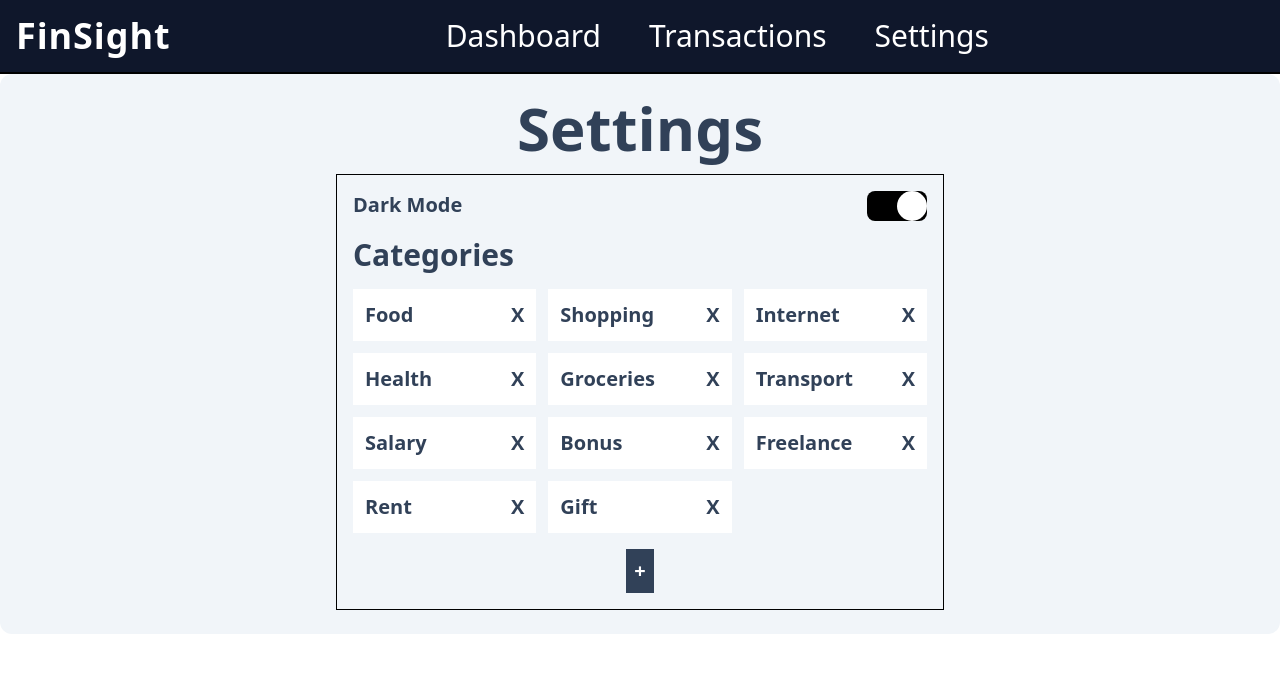
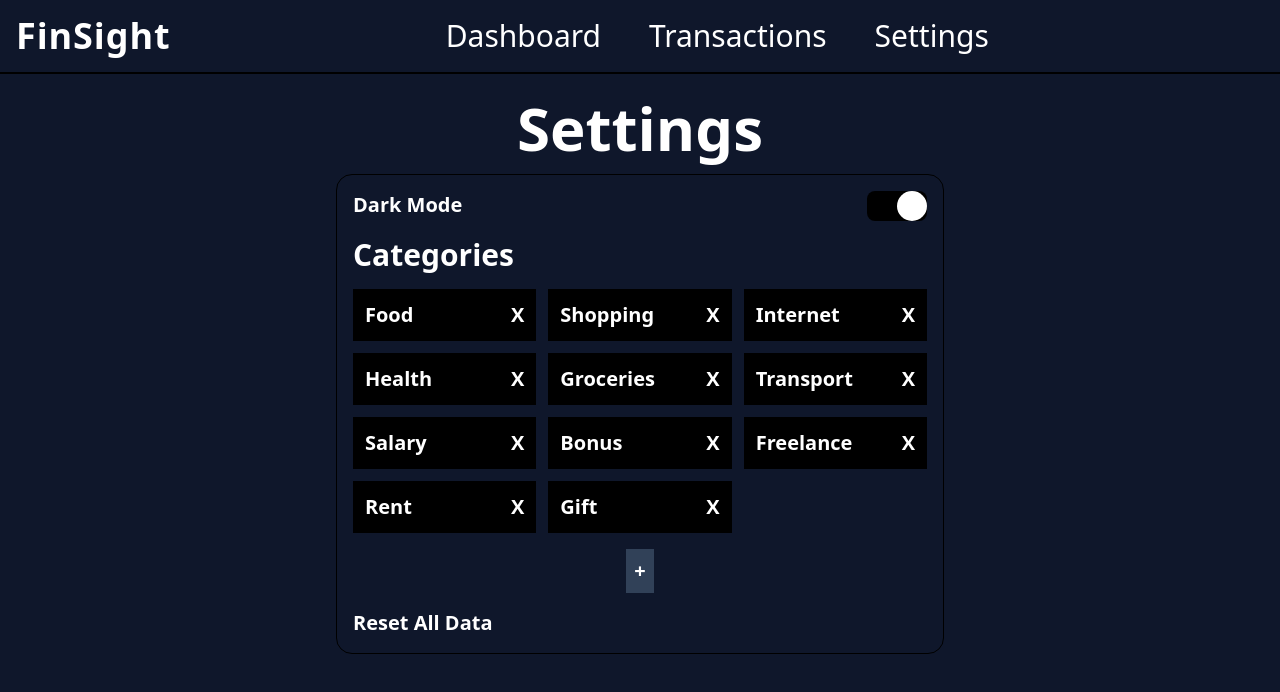
Before and after one commit to Amrit126/Finance-Dashboard, a React (Vite) app: page /settings in a window 1280 px wide. Shown: the top 692 px of the page. Built offline with nearby package versions, Linux system fonts and the light colour scheme.

Commit message:
Adding confiramtion for removing categories and reseting whole data

```diff
--- a/src/pages/settings/Categories.jsx
+++ b/src/pages/settings/Categories.jsx
@@ -1,6 +1,6 @@
 import { useState } from 'react'
 
-export function Categories({ categories, setCategories }) {
+export function Categories({ categories, setCategories, setShowModal, setDeletingCategory, isDark }) {
     const [isAdding, setIsAdding] = useState(false)
     const [inputText, setInputText] = useState('')
 
@@ -27,14 +27,22 @@ export function Categories({ categories, setCategories }) {
         cancelAdding()
     }
 
+    function removeCategory(name) {
+        setShowModal(true)
+        setDeletingCategory(name)
+    }
+
     return (
         <div>
             <h2 className="font-extrabold text-2xl md:text-3xl my-4">Categories</h2>
             <div className="grid grid-cols-2 text-sm md:text-xl md:grid-cols-3 gap-3">
                 {categories.map(category => (
-                    <div key={category} className="bg-white flex justify-between items-center p-3">
+                    <div key={category} className={`${isDark ? 'bg-black' : 'bg-white'} flex justify-between
+                    items-center p-3`}>
                         <p>{category}</p>
-                        <button className="cursor-pointer ">X</button>
+                        <button className="cursor-pointer "
+                            onClick={() => removeCategory(category)}
+                        >X</button>
                     </div>
                 ))}
             </div>
@@ -46,7 +54,7 @@ export function Categories({ categories, setCategories }) {
                     >+</button>
                 </div>
                 <div className={`${isAdding ? 'flex' : 'hidden'} flex-col items-center p-2
-                            bg-gray-300 rounded-xl`}>
+                            bg-gray-300 rounded-xl ${isDark ? 'text-black' : ''} text-lg`}>
                     <h3 className="font-bold">New Category</h3>
                     <label className="mt-4">Name:
                         <input className="bg-white p-1 mx-2 text-black focus:outline-none
--- /dev/null
+++ b/src/pages/settings/ConfirmationModal.jsx
@@ -0,0 +1,50 @@
+import { useEffect, useRef } from 'react'
+
+export function ConfirmationModal({ showModal, setShowModal, deletingCategory }) {
+    const modal = useRef(null)
+
+    useEffect(() => {
+        if (showModal) {
+            document.body.style.overflow = "hidden";
+        } else {
+            document.body.style.overflow = "";
+        }
+
+        const handleOutsideClick = (e) => {
+            if (modal.current && !modal.current.contains(e.target)) {
+                setShowModal(false)
+            }
+        }
+
+        document.addEventListener("mousedown", handleOutsideClick)
+
+        return () => {
+            document.body.style.overflow = "";
+            document.removeEventListener("mousedown", handleOutsideClick)
+        };
+    }, [showModal, setShowModal]);
+
+    function cancelRemovingCategory() {
+        setShowModal(false)
+    }
+
+    return (
+        <div className={`absolute z-50 h-[400px] bg-black text-white w-[90%]
+                md:w-1/2 ${showModal ? 'flex' : 'hidden'} flex-col justify-between items-center font-semibold
+                text-xl md:text-3xl gap-2 p-2 rounded-xl py-4`}
+            ref={modal}
+        >
+            <h3>Delete {deletingCategory}?</h3>
+            <p>Warning: This will remove all the data from the chosen category.</p>
+            <div className="flex gap-2">
+                <button className="bg-red-500 text-black rounded-xl p-2
+                                    cursor-pointer transition-all duration-300 hover:opacity-80"
+                    onClick={cancelRemovingCategory}
+                >Cancel</button>
+                <button className="bg-blue-500 text-black rounded-xl p-2
+                                    cursor-pointer transition-all duration-300 hover:opacity-80"
+                >Submit</button>
+            </div>
+        </div>
+    )
+}
--- /dev/null
+++ b/src/pages/settings/ResetAllData.jsx
@@ -0,0 +1,33 @@
+import { useState } from 'react'
+
+export function ResetAllData() {
+    const [showConfirmation, setShowConfirmation] = useState(false)
+
+    function showConfirmationOn() {
+        setShowConfirmation(true)
+    }
+
+    function showConfirmationOff() {
+        setShowConfirmation(false)
+    }
+
+    return (
+        <div className="mt-4">
+            <button className={`${showConfirmation ? 'hidden' : ''} cursor-pointer hover:underline`}
+                onClick={showConfirmationOn}
+            >Reset All Data</button>
+            <div className={`${showConfirmation ? '' : 'hidden'} flex-col gap-2 bg-black p-2 rounded-lg`}>
+                <p>Are you sure you want to reset all data this will remove all of your entries?</p>
+                <div className="flex gap-2 justify-center mt-2">
+                    <button className="bg-red-500 text-black rounded-xl p-2
+                                    cursor-pointer transition-all duration-300 hover:opacity-80"
+                        onClick={showConfirmationOff}
+                    >Cancel</button>
+                    <button className="bg-blue-500 text-black rounded-xl p-2
+                                    cursor-pointer transition-all duration-300 hover:opacity-80"
+                    >Submit</button>
+                </div>
+            </div>
+        </div>
+    )
+}
--- a/src/pages/settings/Settings.jsx
+++ b/src/pages/settings/Settings.jsx
@@ -1,8 +1,13 @@
-//import { useState } from 'react'
+import { useState } from 'react'
 import { Header } from "../../components/Header";
 import { Categories } from "./Categories";
+import { ConfirmationModal } from './ConfirmationModal';
+import { ResetAllData } from './ResetAllData';
 
 export function Settings({ isDark, setIsDark, categories, setCategories }) {
+    const [showModal, setShowModal] = useState(false)
+    const [deletingCategory, setDeletingCategory] = useState('')
+
     function toggleButton() {
         setIsDark(isOn => {
             return isOn ? false : true
@@ -13,10 +18,12 @@ export function Settings({ isDark, setIsDark, categories, setCategories }) {
         <>
             <title>Settings</title>
             <Header />
-            <div className="h-full bg-slate-100 px-4 md:px-8 py-6 text-xl
-            text-slate-700 font-bold flex flex-col items-center gap-4 rounded-xl">
+            <div className={`relative bg-slate-100 flex justify-center items-center
+            ${isDark ? 'bg-slate-900 text-white' : 'text-slate-700'} h-screen`}>
+                <div className={`absolute right-0 left-0 top-0 bottom-0 px-4 md:px-8 py-6 text-xl
+             font-bold flex flex-col items-center gap-4 ${showModal ? 'opacity-40' : ''}`}>
                     <h1 className="font-extrabold text-4xl md:text-6xl">Settings</h1>
-                <div className="border border-black w-full md:w-1/2 p-4 ">
+                    <div className="border border-black w-full md:w-1/2 p-4 rounded-2xl">
                         <div className="flex justify-between">
                             <p>Dark Mode</p>
                             <div className={`h-[30px] w-[60px] relative rounded-lg
@@ -32,8 +39,23 @@ export function Settings({ isDark, setIsDark, categories, setCategories }) {
                         </div>
 
                         {/*For Categories*/}
-                    <Categories categories={categories} setCategories={setCategories} />
+                        <Categories
+                            categories={categories}
+                            setCategories={setCategories}
+                            setShowModal={setShowModal}
+                            setDeletingCategory={setDeletingCategory}
+                            isDark={isDark}
+                        />
+
+                        <ResetAllData />
                     </div>
+                </div>
+
+                <ConfirmationModal
+                    showModal={showModal}
+                    setShowModal={setShowModal}
+                    deletingCategory={deletingCategory}
+                />
             </div>
         </>
     )
```
Lines whose indentation alone changed are shown as unchanged.
